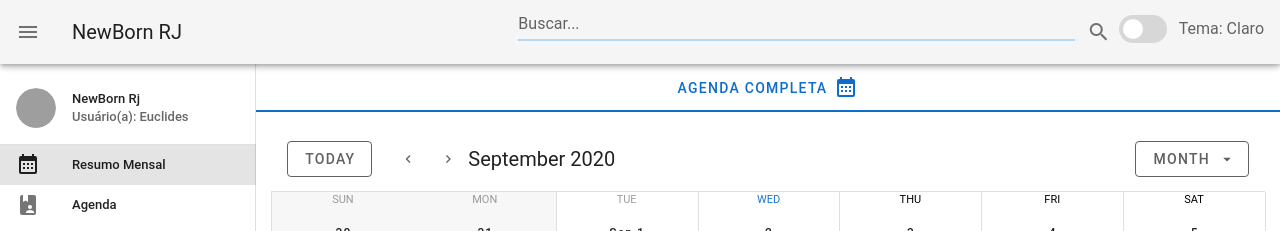
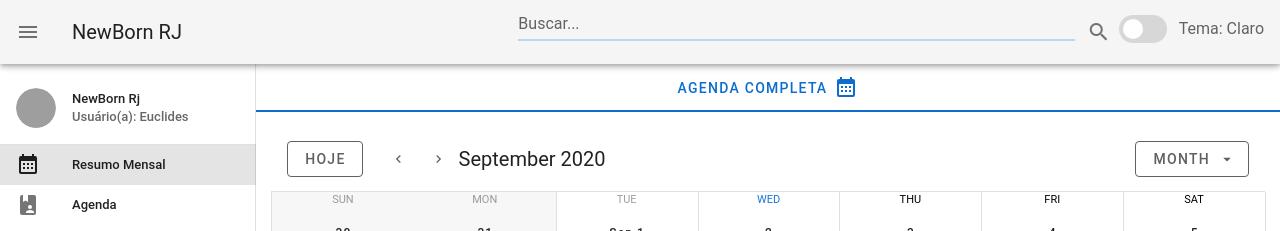
Before and after one commit to EuclidesXcode/front_reservation, a Vue app: page /dashboard in a window 1280 px wide. Shown: the top 231 px of the page. Built offline with nearby package versions, Linux system fonts and the light colour scheme; grey boxes are pictures that could not be loaded; the HTML template or start-up script is replaced by a standard one; what vuejs-jwt would draw is missing.

Commit message:
update dashboad 2.0

```diff
--- a/src/components/Dashboard/Dashboard.vue
+++ b/src/components/Dashboard/Dashboard.vue
@@ -4,7 +4,7 @@
       <v-sheet height="64">
         <v-toolbar flat>
           <v-btn outlined class="mr-4" color="grey darken-2" @click="setToday">
-            Today
+            Hoje
           </v-btn>
           <v-btn fab text small color="grey darken-2" @click="prev">
             <v-icon small> mdi-chevron-left </v-icon>
```
